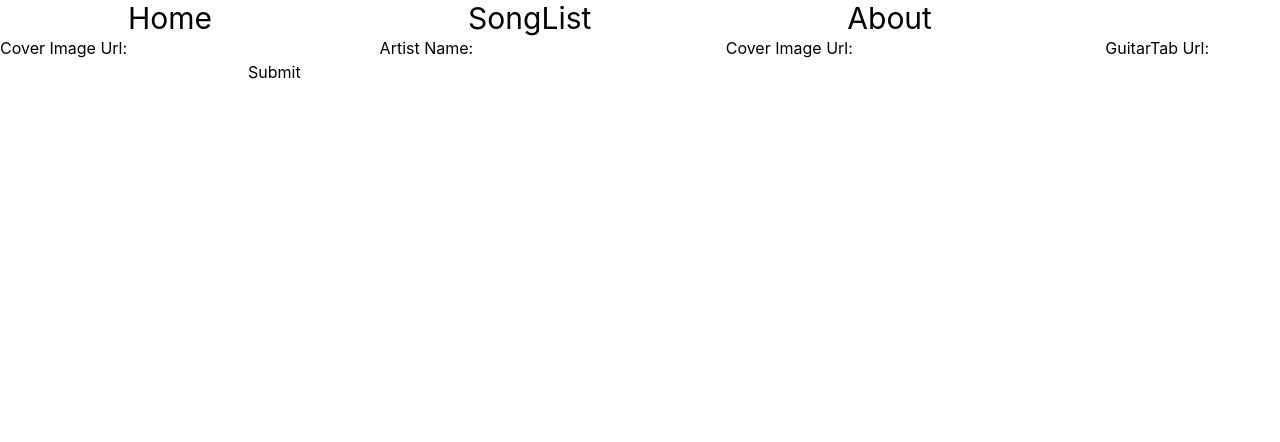
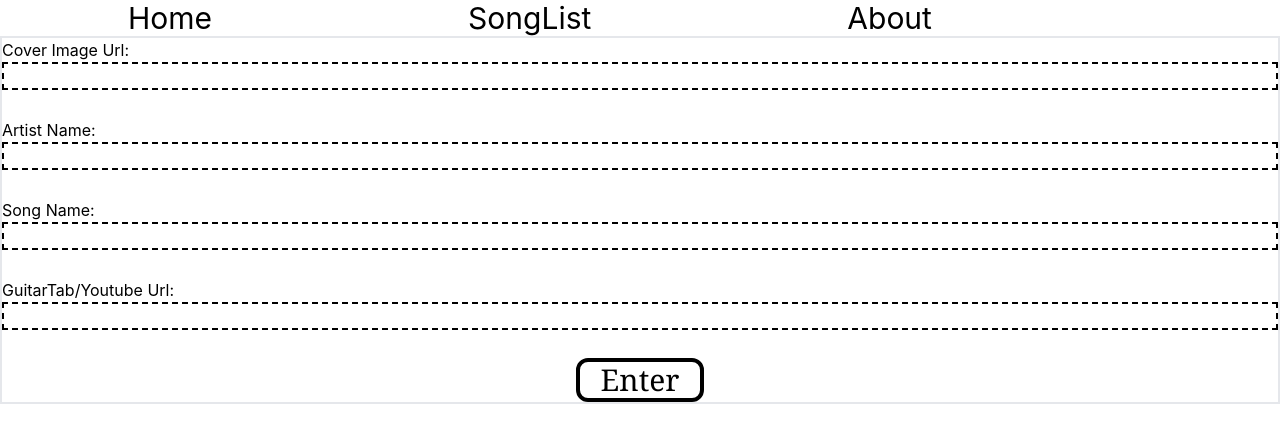
Before and after one commit to bboksn/SongLister, a React (Create React App) app: page / in a window 1280 px wide. Shown: the top 442 px of the page. Built offline with nearby package versions, Linux system fonts and the light colour scheme.

Commit message:
styled formpage

```diff
--- a/db.json
+++ b/db.json
@@ -11,8 +11,14 @@
       "coverUrl": "https://imgs.search.brave.com/aXyqbxX2aqws697Gjyf6TiXPzsjlzq7NOJJGBXQp434/rs:fit:1200:1200:1/g:ce/aHR0cHM6Ly82NC5t/ZWRpYS50dW1ibHIu/Y29tLzE3ZjBlZjU0/MmMwNDU2NjZkYmEz/OGQwNmVhZTM4ODI5/LzJkNmZlOGRmNWI2/ODMwZWUtOTUvczEy/ODB4MTkyMC9hNTU5/OWFjOTJmMWJmNmE5/Zjg5Zjc0YmVjNzBk/MzhhZGE5MjVlMDE5/LmpwZw",
       "artistName": "Sweet Trip",
       "songName": "Dsco",
-      "tabLink": "n/a",
+      "tabLink": "https://www.youtube.com/watch?v=CjAk_ut6nW0",
       "id": 10
+    },
+    {
+      "artistName": "Nirvana",
+      "songName": "Dumb",
+      "tabLink": "https://tabs.ultimate-guitar.com/tab/nirvana/dumb-tabs-108091",
+      "id": 11
     }
   ]
 }
--- a/src/Cardspage.jsx
+++ b/src/Cardspage.jsx
@@ -16,9 +16,6 @@ export default function Cardspage() {
   return (
     <>
     <div className='flex flex-wrap'>
-    <Card/>
-    <Card coverUrl={"https://imgs.search.brave.com/etd9v0VKyR-NlIO89oCNkHuNaUzIKnVch42wcz0IcwU/rs:fit:1200:1200:1/g:ce/aHR0cHM6Ly9jZG4y/LnRoZWxpbmVvZmJl/c3RmaXQuY29tL2lt/YWdlcy9yZW1vdGUv/aHR0cHNfY2RuMi50/aGVsaW5lb2ZiZXN0/Zml0LmNvbS9tZWRp/YS8yMDE0L0tpbmdf/S3J1bGVfLV9UaGVf/T296LmpwZw"} songName={"The Ooz"} artistName={"King Krule"} tabLink={"https://tabs.ultimate-guitar.com/tab/king-krule/the-ooz-tabs-2300413"}></Card>
-
     {cards.map(e => {
      return <Card coverUrl={e.coverUrl} artistName={e.artistName} songName={e.songName} tabLink={e.tabLink} key={e.id}></Card>
     })}
--- a/src/FormPage.jsx
+++ b/src/FormPage.jsx
@@ -28,12 +28,12 @@ export default function FormPage() {
 
   return (
     <div>
-        <form onSubmit={handleForm}>
-         Cover Image Url:   <input onChange={fillForm} name='coverUrl' type="text"/>
-         Artist Name:   <input onChange={fillForm} name='artistName' type="text"/>
-         Cover Image Url:   <input onChange={fillForm} name='songName' type="text"/>
-         GuitarTab Url:   <input onChange={fillForm} name='tabLink' type="text"/>
-         <input type="submit"/>
+        <form className='flex flex-col border-2' onSubmit={handleForm}>
+         Cover Image Url: <input className='border-2 border-black border-dashed mb-7' onChange={fillForm} name='coverUrl' type="text"/>
+         Artist Name:   <input className='border-2 border-black border-dashed mb-7' onChange={fillForm} name='artistName' type="text"/>
+         Song Name:   <input className='border-2 border-black border-dashed mb-7' onChange={fillForm} name='songName' type="text"/>
+         GuitarTab/Youtube Url:   <input className='border-2 border-black border-dashed mb-7' onChange={fillForm} name='tabLink' type="text"/>
+         <button className='text-3xl border-black border-4 w-[10%] self-center rounded-xl font-serif' type='submit'>Enter</button>
         </form>
     </div>
   )
```
